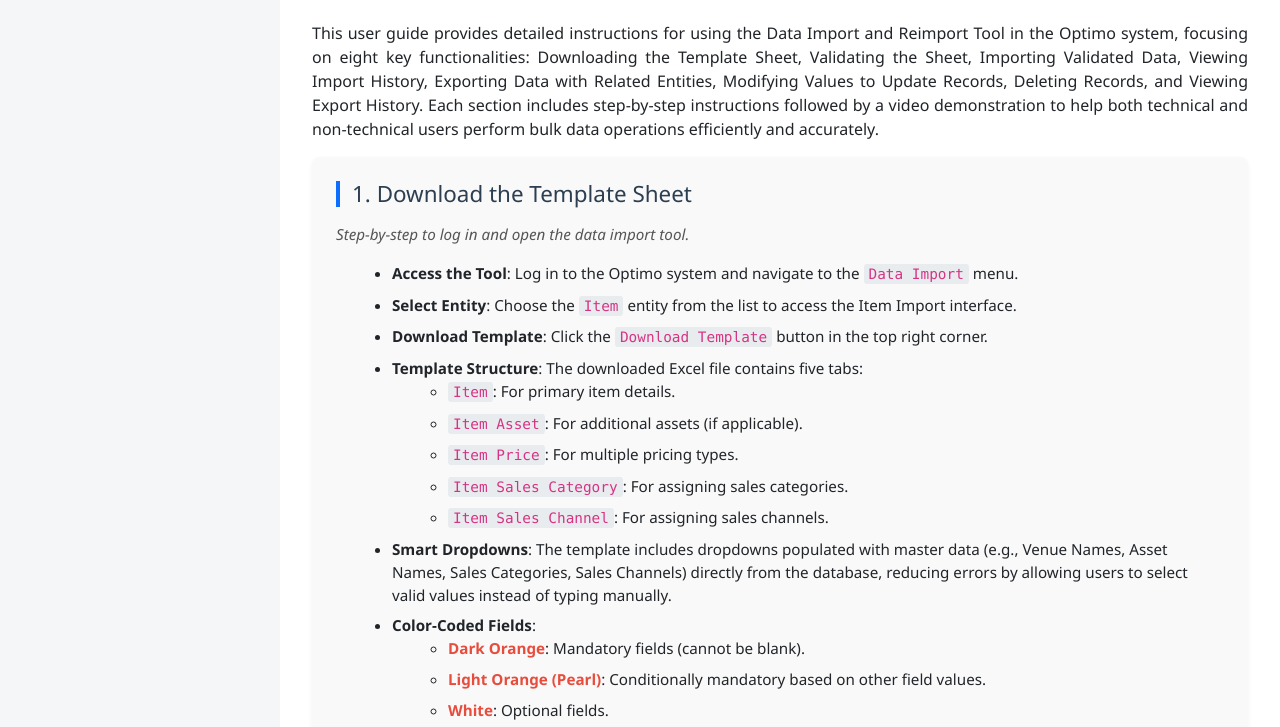
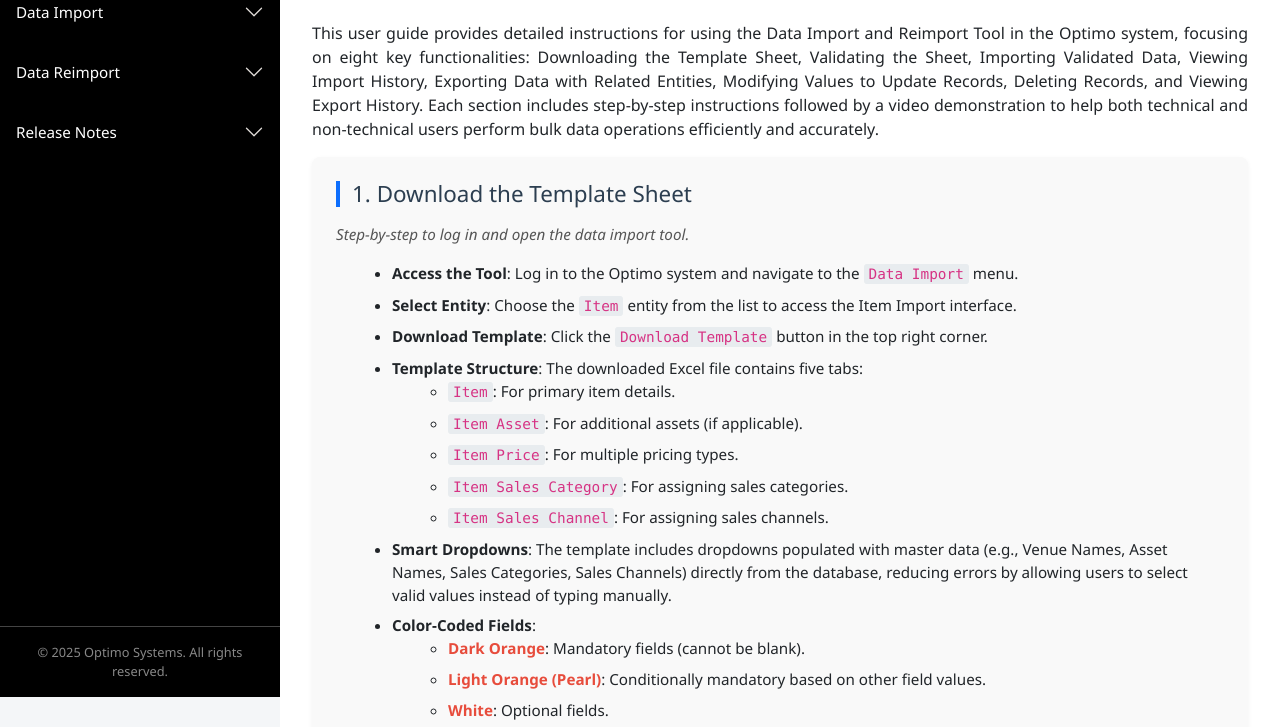
Before and after one commit to Nirojan-Balasubramaniyam/Video-Userguide, a plain HTML site: page index.html in a window 1280 px wide. Shown: the part 103-830 px from the top of the page. Drawn offline with nearby package versions, Linux system fonts and the light colour scheme.

Commit message:
bigger screen sidebar non display issue fixed

```diff
--- a/index.html
+++ b/index.html
@@ -366,7 +366,7 @@
       z-index: 1060;
     }
 
-    /* Add these styles to your existing mobile media query */
+    /*  mobile media query */
     @media (max-width: 768px) {
       .main-title {
         padding-top: 40px;
@@ -457,7 +457,7 @@
 <body>
 
 
-  <div class="sidebar collapse" id="sidebar">
+  <div class="sidebar" id="sidebar">
     <div class="sidebar-content">
       <h2 class="main-title">Data Import and Reimport<br>User Guide</h2>
       <div class="accordion" id="navAccordion">
```
